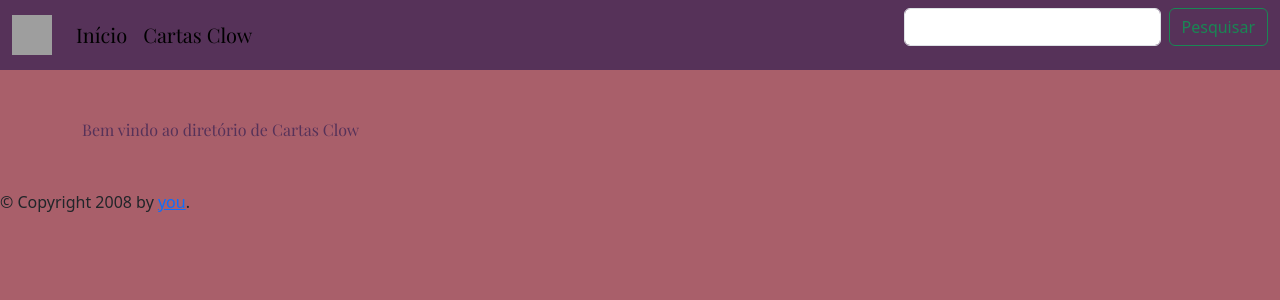
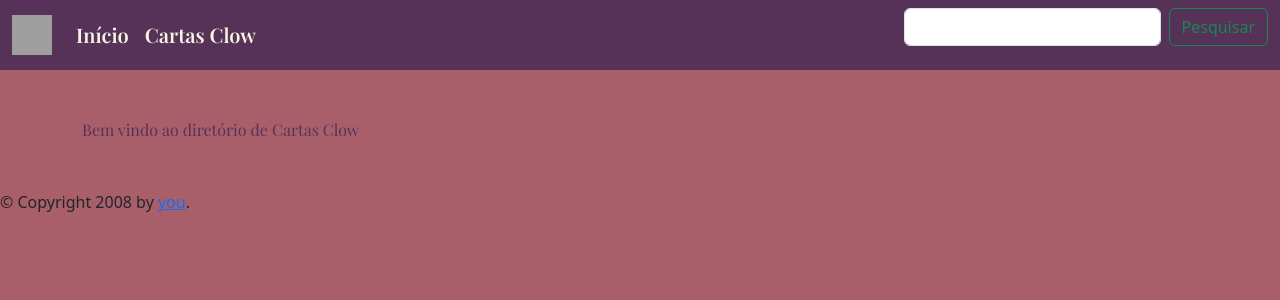
Before and after one commit to deysidepaula/clowcards, a Flask app: page / in a window 1280 px wide. Shown: the top 300 px of the page. Run offline with Flask 3, Linux system fonts and the light colour scheme; some web fonts are replaced; grey boxes are pictures that could not be loaded.

Commit message:
“navbar”

```diff
--- a/static/styles.css
+++ b/static/styles.css
@@ -7,18 +7,18 @@ body {
   background: fill;
 }
 
-.navbar-nav {
-  color: #f9f5e3;
-}
-
 .cc-mensagem-home {
   color: #563259;
   font-family: "Playfair Display", serif;
   font-optical-sizing: auto;
 }
-.cc-titulo-navbar {
+
+.navbar .navbar-nav .nav-link {
+  color: #f9f5e3;
   font-family: "Playfair Display", serif;
   font-optical-sizing: auto;
+  font-weight: 600;
+  font-style: normal;
   font-size: 20px;
 }
 
```
